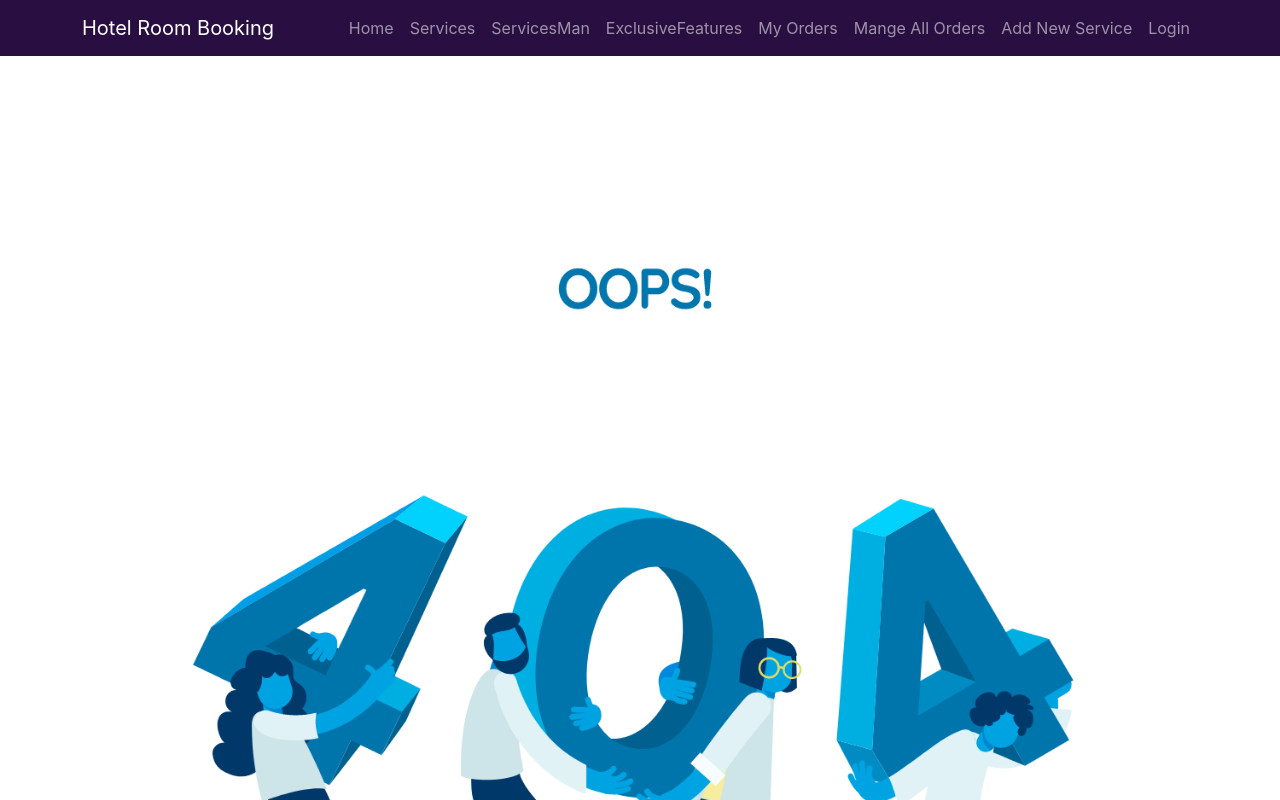
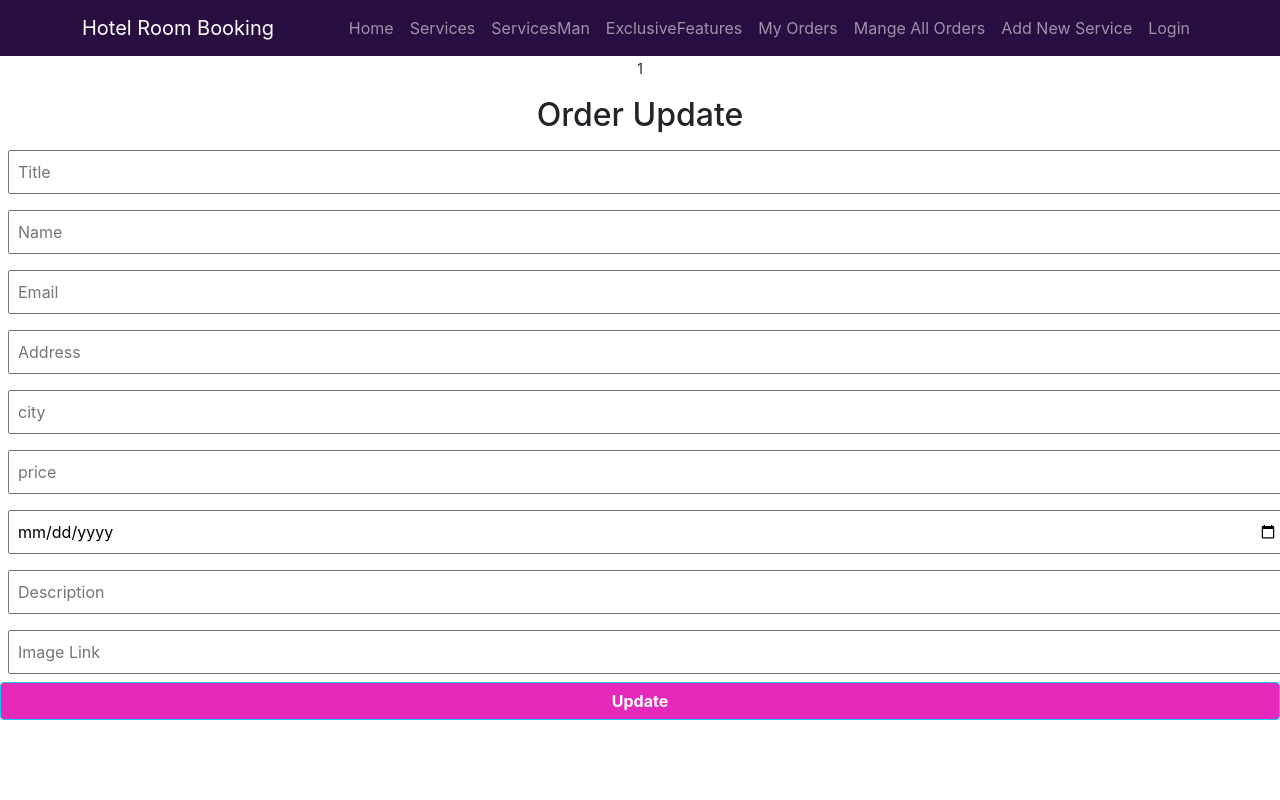
Before and after one commit to T3sultan/Hotel_Room_Booking_Management, a React (Create React App) app: page /services/update/1 in a window 1280 px wide. Shown: the top 800 px of the page. Built offline with nearby package versions, Linux system fonts and the light colour scheme; no server answers.

Commit message:
update handle

```diff
--- a/src/App.js
+++ b/src/App.js
@@ -19,6 +19,7 @@ import Register from './components/Register/Register';
 import ServiceDetails from './components/ServiceDetails/ServiceDetails';
 import Services from './components/Services/Services';
 import ServicesMan from './components/ServicesMan/ServicesMan';
+import Update from './components/Update/Update';
 import AuthProvider from './context/AuthProvider';
 
 function App() {
@@ -62,7 +63,10 @@ function App() {
               <Register></Register>
             </Route>
             <Route exact path="/placeorder">
-             <PlaceOrder></PlaceOrder>
+              <PlaceOrder></PlaceOrder>
+            </Route>
+            <Route exact path="/services/update/:id">
+              <Update></Update>
             </Route>
             <Route exact path="*">
               <PageNotFound></PageNotFound>
--- a/src/components/MangeAllOrders/MangeAllOrders.js
+++ b/src/components/MangeAllOrders/MangeAllOrders.js
@@ -1,6 +1,6 @@
 import React, { useEffect, useState } from 'react';
 import { Table } from 'react-bootstrap';
-import { useParams } from 'react-router-dom';
+import { Link, useParams } from 'react-router-dom';
 
 const MangeAllOrders = () => {
     const { serviceId } = useParams()
@@ -56,6 +56,10 @@ const MangeAllOrders = () => {
                             <th>Description</th>
                             <th>Price</th>
                             <th>Action</th>
+
+
+
+
                         </tr>
                     </thead>
                     {services?.map((pd, index) => (
@@ -65,15 +69,16 @@ const MangeAllOrders = () => {
                                 <td>{pd?.name}</td>
                                 <td>{pd?.title}</td>
                                 <td>{pd?.email}</td>
-                                <td>{pd?.description.slice(0,20)}</td>
+                                <td>{pd?.description.slice(0, 20)}</td>
                                 <td>{pd?.price}TK</td>
 
                                 <button
-                                     onClick={() => handleDelete(pd._id)}
+                                    onClick={() => handleDelete(pd._id)}
                                     className="btn bg-danger p-2"
                                 >
                                     Delete
                                 </button>
+                                <Link to={`/services/update/${pd._id}`}> <button className="btn bg-warning">update</button> </Link>
                             </tr>
                         </tbody>
                     ))}
--- a/src/components/Update/Update.css
+++ b/src/components/Update/Update.css
@@ -0,0 +1,14 @@
+.titleSty1{
+    color: rgb(36, 3, 44);
+    font-size: 22px;
+    font-weight: bold;
+}
+.btnStyle1{
+    background-color: rgb(228, 41, 187);
+    color: white;
+    font-weight: bold;
+}
+.bgColor{
+    background-color: rgb(144, 142, 146);
+    border-radius: 10px;
+}
--- a/src/components/Update/Update.js
+++ b/src/components/Update/Update.js
@@ -1,9 +1,276 @@
-import React from 'react';
+import React, { useEffect, useState } from 'react';
+import { useParams } from 'react-router-dom';
+import { set, useForm } from "react-hook-form";
 import './Update.css'
+
 const Update = () => {
+    const [update, setUpdate] = useState({});
+    const { reset, register, handleSubmit, formState: { errors }, } = useForm();
+
+
+    const { id } = useParams();
+
+    useEffect(() => {
+        const url = `http://localhost:5000/services/${id}`;
+        fetch(url)
+            .then(res => res.json())
+            .then(data => setUpdate(data));
+
+    }, []);
+    const handleTitle = (e) => {
+        // console.log(e.target.value)
+        const updateTitle = e.target.value;
+        const updatedTitle = {
+            title: updateTitle,
+            name: update.name,
+            email: update.email,
+            price: update.price,
+            address: update.address,
+            city: update.city,
+            description: update.description,
+            image: update.image
+        }
+        setUpdate(updatedTitle)
+    }
+    const handleName = e => {
+        const updateName = e.target.value;
+        const updatedName = {
+            name: updateName,
+            title: update.title,
+            email: update.email,
+            price: update.price,
+            address: update.address,
+            city: update.city,
+            description: update.description,
+            image: update.image
+        }
+        setUpdate(updatedName)
+    }
+    const handleEmail = e => {
+        const updateEmail = e.target.value;
+        const updatedEmail = {
+            name: update.name,
+            title: update.title,
+            email: updateEmail,
+            price: update.price,
+            address: update.address,
+            city: update.city,
+            description: update.description,
+            image: update.image
+        }
+        setUpdate(updatedEmail)
+
+    }
+    const handleAddress = e => {
+        const updateAddress = e.target.value;
+        const updatedAddress = {
+            name: update.name,
+            title: update.title,
+            email: update.email,
+            price: update.price,
+            address: updateAddress,
+            city: update.city,
+            description: update.description,
+            image: update.image
+        }
+        setUpdate(updatedAddress)
+
+    }
+    const handleCity = e => {
+        const updateCity = e.target.value;
+        const updatedCity = {
+            name: update.name,
+            title: update.title,
+            email: update.email,
+            price: update.price,
+            address: update.address,
+            city: updateCity,
+            description: update.description,
+            image: update.image
+        }
+        setUpdate(updatedCity)
+
+    }
+    const handlePrice = e => {
+        const updatePrice = e.target.value;
+        const updatedPrice = {
+            name: update.name,
+            title: update.title,
+            email: update.email,
+            price: updatePrice,
+            address: update.address,
+            city: update.city,
+            description: update.description,
+            image: update.image
+        }
+        setUpdate(updatedPrice)
+
+    }
+    const handleDate = e => {
+        const updateDate = e.target.value;
+        const updatedDate = {
+            name: update.name,
+            title: update.title,
+            email: update.email,
+            price: update.price,
+            address: update.address,
+            city: update.city,
+            description: update.description,
+            image: update.image,
+            date: updateDate
+        }
+        setUpdate(updatedDate)
+
+    }
+    const handleDes = e => {
+        const updateDes = e.target.value;
+        const updatedDes = {
+            name: update.name,
+            title: update.title,
+            email: update.email,
+            price: update.price,
+            address: update.address,
+            city: update.city,
+            description: updateDes,
+            image: update.image,
+            date: update.date
+        }
+        setUpdate(updatedDes)
+
+    }
+
+    const handleImage = e => {
+        const updateImg = e.target.value;
+        const updatedImg = {
+            name: update.name,
+            title: update.title,
+            email: update.email,
+            price: update.price,
+            address: update.address,
+            city: update.city,
+            description: update.description,
+            image: updateImg,
+            date: update.date
+        }
+        setUpdate(updatedImg)
+
+    }
+
+
+    const handleUpdateOrder = (e) => {
+        const url = `http://localhost:5000/services/${id}`;
+        fetch(url, {
+            method: 'PUT',
+            headers: {
+                'content-type': 'application/json'
+            },
+            body: JSON.stringify(update)
+        })
+            .then(res => res.json())
+            .then(data => {
+                // console.log(data)
+                if (data.modifiedCount > 0) {
+                    alert('Successfully Updated')
+                    setUpdate({});
+                }
+            })
+
+        e.preventDefault();
+    }
+
+
     return (
         <div>
-            <h1>Update</h1>
+            {/* <h3>Update Name:{update.name}</h3>
+            <p>Email:{update.email}</p> */}
+            <p><small>{id}</small></p>
+            <h2>Order Update</h2>
+            <form onSubmit={handleUpdateOrder}>
+                <input
+                    {...register("title")}
+                    placeholder="Title"
+                    className="p-2 m-2 w-100 "
+                    value={update?.title || ''}
+                    onChange={handleTitle}
+                />
+                <br />
+                <input
+                    {...register("name")}
+                    placeholder="Name"
+                    className="p-2 m-2 w-100"
+                    value={update?.name || ''}
+                    onChange={handleName}
+                />
+                <br />
+                <input
+                    {...register("email")}
+                    placeholder="Email"
+                    className="p-2 m-2 w-100"
+                    value={update?.email || ''}
+                    onChange={handleEmail}
+                />
+                <br />
+                <input
+                    {...register("address")}
+                    placeholder="Address"
+                    className="p-2 m-2 w-100"
+                    value={update?.address || ''}
+                    onChange={handleAddress}
+                />
+                <br />
+
+                <input
+                    {...register("city")}
+                    placeholder="city"
+                    className="p-2 m-2 w-100"
+                    value={update?.city || ''}
+                    onChange={handleCity}
+
+                />
+                <br />
+                <input
+                    {...register("price")}
+                    placeholder="price"
+                    className="p-2 m-2 w-100"
+                    type="number"
+                    value={update?.price || ''}
+                    onChange={handlePrice}
+                />
+                <br />
+                <input
+                    {...register("date")}
+                    placeholder="Name"
+                    type="date"
+                    className="p-2 m-2 w-100"
+                    value={update?.date || ''}
+                    onChange={handleDate}
+                />
+                <br />
+                <input
+                    {...register("description")}
+                    placeholder="Description"
+                    className="p-2 m-2"
+                    className="p-2 m-2 w-100"
+                    value={update?.description || ''}
+                    onChange={handleDes}
+                />
+                <br />
+
+                <input
+                    {...register("image", { required: true })}
+                    placeholder="Image Link"
+                    className="p-2 m-2"
+                    className="p-2 m-2 w-100"
+                    value={update?.image || ''}
+                    onChange={handleImage}
+                />
+                <br />
+
+                {errors.exampleRequired && <span>This field is required</span>}
+
+                <input type="submit" value="Update" className="btn btn-info w-100 btnStyle1" />
+            </form>
+
         </div>
     );
 };
```
Also changed, not shown: src/components/AddANewService/AddANewService.js (+0 -8 lines).
